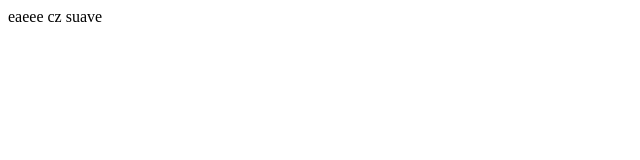
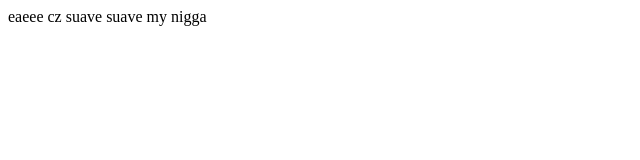
Before and after one commit to lucas6g/nana-giba, a plain HTML site: page index.html in a window 1280 px wide. Shown: the whole page, without its empty margins (0-640 px from the left). Drawn offline with Linux system fonts and the light colour scheme.

Commit message:
add again new content to  index.html

```diff
--- a/index.html
+++ b/index.html
@@ -7,5 +7,6 @@
 </head>
 <body>
     eaeee cz suave
+    suave my nigga
 </body>
 </html>
```
